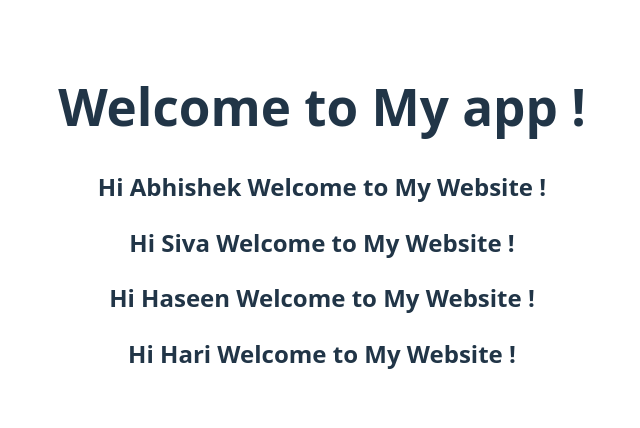
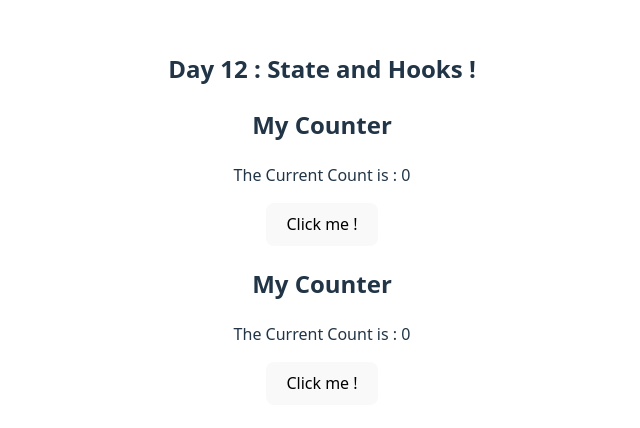
Before and after one commit to Abhishek-Sirugudu/hello-react, a React (Vite) app in the folder hello-react/: page / in a window 1280 px wide. Shown: the part 182-610 px from the top of the page, without its empty margins (318-958 px from the left). Built offline with nearby package versions, Linux system fonts and the light colour scheme.

Commit message:
feat: Add interactive counter with useState and onClick

```diff
--- a/hello-react/src/App.jsx
+++ b/hello-react/src/App.jsx
@@ -1,17 +1,14 @@
 import './App.css';
 import './components/Greeting';
-import Greeting from './components/Greeting';
+
+import Counter from './components/Counter';
 function App() {
 
   return (
     <>
-    <h1>Welcome to My app !</h1>
-    <Greeting name="Abhishek"/>
-    <Greeting name="Siva"/>
-    <Greeting name="Haseen"/>
-    <Greeting name="Hari"/>
-
-
+    <h2>Day 12 : State and Hooks !</h2>
+    <Counter/>
+    <Counter/>
     </>
   )
 }
--- /dev/null
+++ b/hello-react/src/components/Counter.jsx
@@ -0,0 +1,21 @@
+import { useState } from "react";
+
+
+function Counter() {
+    const [count,setCount] = useState(0);
+
+    function increment() {
+        setCount(count+1);
+    }
+    return (
+        <div className="counter">
+            <h2>My Counter</h2>
+            <p>The Current Count is : {count}</p>
+            <button onClick={increment}>
+                Click me !
+            </button>
+        </div>
+    );
+}
+
+export default Counter;
```
